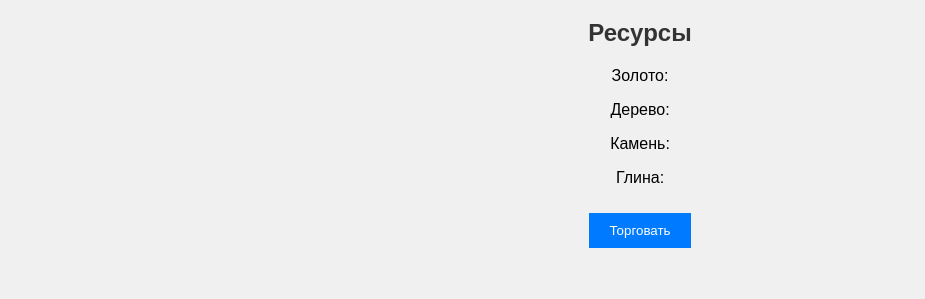
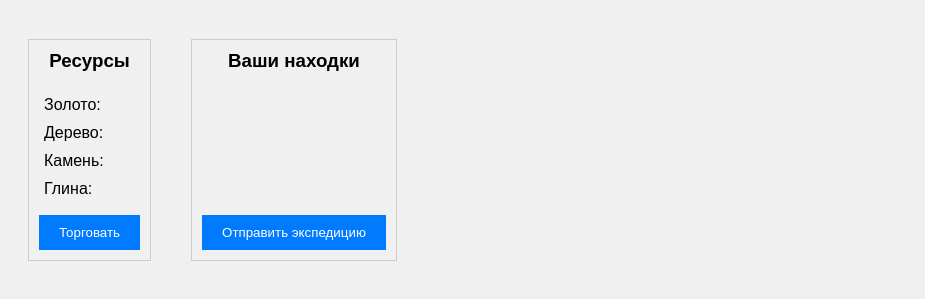
Before and after one commit to Naoki-Naokano/Expeditions, a website: page public/main.html in a window 1280 px wide. Shown: the part 61-360 px from the top of the page, without its empty margins (0-925 px from the left). Drawn offline with nearby package versions, Linux system fonts and the light colour scheme; no server answers.

Commit message:
Panel "Tus hallazgos" added

```diff
--- a/public/main.html
+++ b/public/main.html
@@ -5,15 +5,22 @@
   <link rel="stylesheet" type="text/css" href="style.css">
 </head>
 <body>
-  <h1>Добро пожаловать в Expedition</h1>
-  <div id="resources">
-    <h2>Ресурсы</h2>
-    <p id="gold">Золото: <span id="goldAmount"></span></p>
-    <p id="wood">Дерево: <span id="woodAmount"></span></p>
-    <p id="stone">Камень: <span id="stoneAmount"></span></p>
-    <p id="clay">Глина: <span id="clayAmount"></span></p>
+<h1>Добро пожаловать в Expedition</h1>
+<div class="auxD">
+  <div id="resources" class="panel">
+    <h3 class="panel-header">Ресурсы</h3>
+    <p id="gold" class="resource">Золото: <span id="goldAmount"></span></p>
+    <p id="wood" class="resource">Дерево: <span id="woodAmount"></span></p>
+    <p id="stone" class="resource">Камень: <span id="stoneAmount"></span></p>
+    <p id="clay" class="resource">Глина: <span id="clayAmount"></span></p>
+    <button id="tradeBtn" class="panel-btn">Торговать</button>
   </div>
-  <button id="tradeBtn">Торговать</button>
+  <div id="creatures" class="panel">
+    <h3 class="panel-header">Ваши находки</h3>
+    <div class="panel-btn"><button id="expeditionBtn">Отправить экспедицию</button></div>
+  </div>
+</div>
+
 
   <div id="tradeModal" class="modal">
     <div class="modal-content users-modal-content">
--- a/public/style.css
+++ b/public/style.css
@@ -2,6 +2,40 @@ body {
   font-family: Arial, sans-serif;
   text-align: center;
   background-color: #f0f0f0;
+}
+
+.auxD {
+  display: flex;
+  justify-content: flex-start;
+  align-items: flex-start;
+  text-align: left;
+}
+
+.panel {
+  display: flex;
+  flex-direction: column;
+  justify-content: space-between;
+  margin: 20px;
+  padding: 10px;
+  border: 1px solid #ccc;
+  text-align: center;
+  vertical-align: top;
+  height: 200px;
+  overflow-y: auto;
+}
+
+.panel-btn {
+  align-self: center;
+  margin-top: auto; /* Чтобы кнопка была внизу */
+}
+
+.resource {
+  margin: 5px;
+  text-align: left;
+}
+
+.panel-header {
+  margin-top: 0
 }
 
 h1, h2 {
@@ -27,7 +61,6 @@ select {
   width: auto;
   padding: 10px;
   border: 1px solid #ccc;
-
 }
 
 .input_quantity {
```
